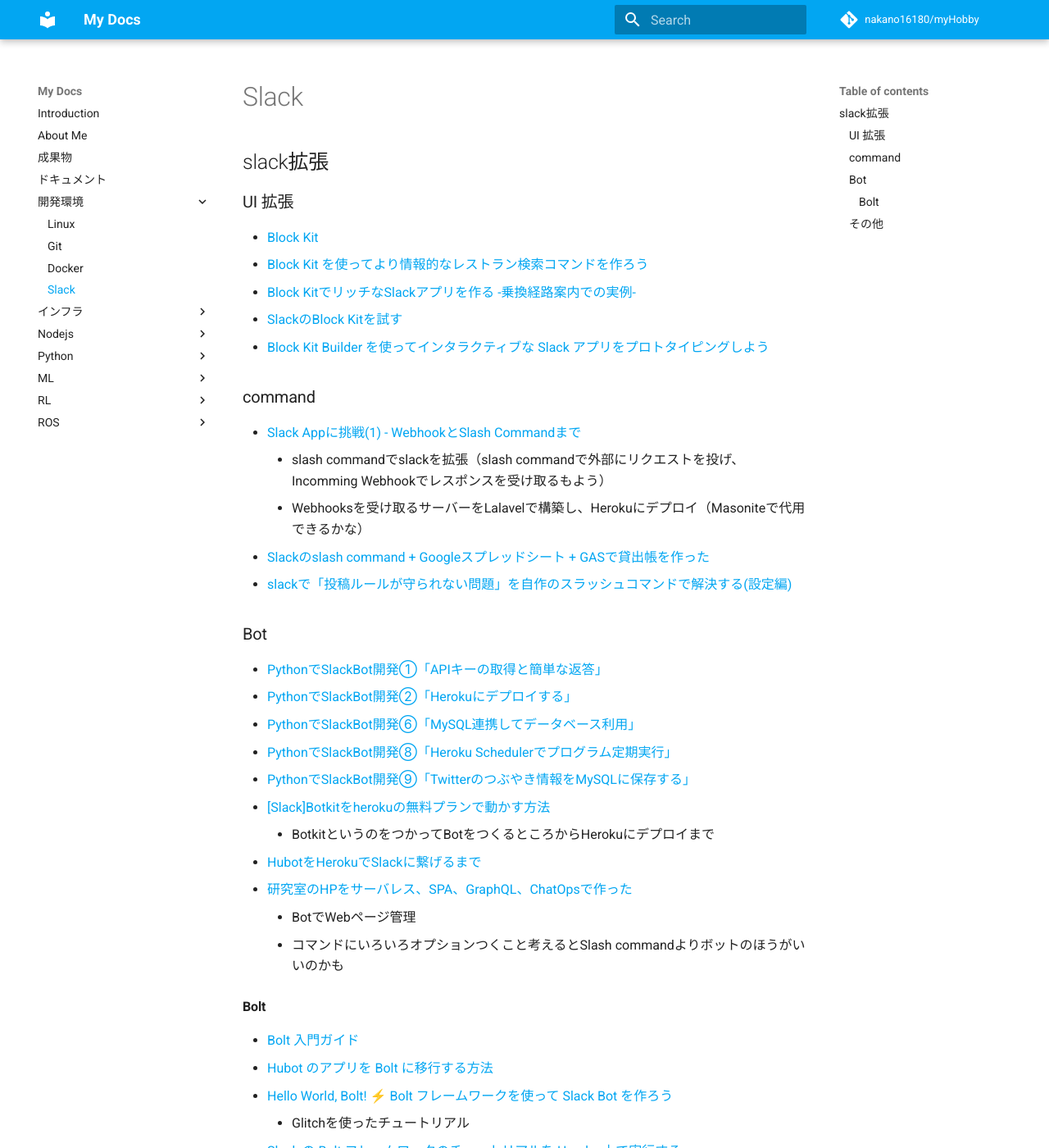
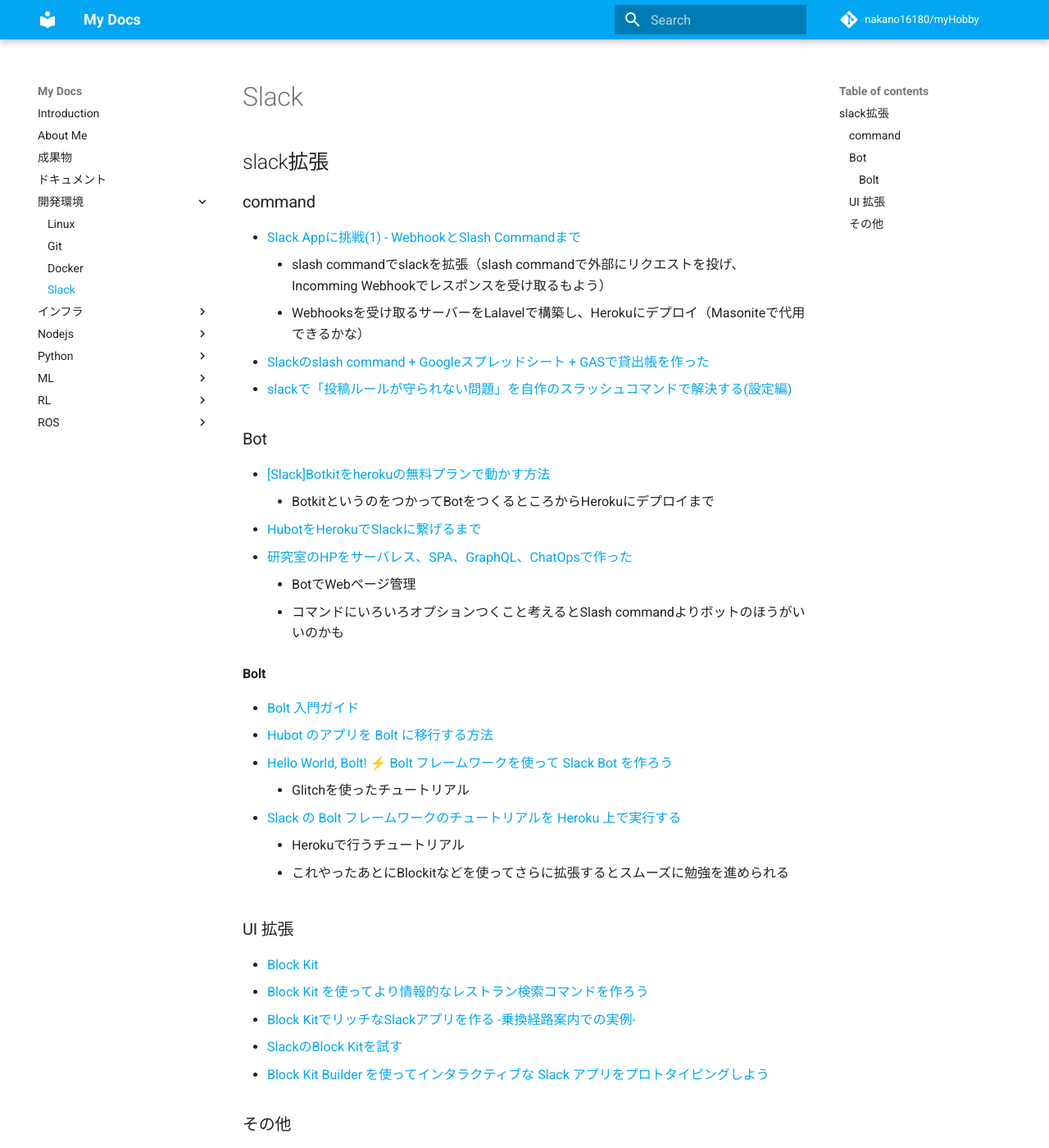
Before and after one commit to nakano16180/myHobby, an MkDocs documentation site: the page built from docs/dev/slack-extend.md, in a window 1280 px wide and 1400 px high. Shown: the whole window at 82% size. Built offline with MkDocs 1.6.1 and Material for MkDocs 9.7.7, drawn with Linux system fonts in a browser that asks for light colours; comment, search, counter and statistics services are not loaded.

Commit message:
update slack

```diff
--- a/docs/dev/slack-extend.md
+++ b/docs/dev/slack-extend.md
@@ -1,11 +1,4 @@
 ## slack拡張
-### UI 拡張
-  - [Block Kit](https://api.slack.com/block-kit)
-  - [Block Kit を使ってより情報的なレストラン検索コマンドを作ろう](https://api.slack.com/lang/ja-jp/slash-block-kit)
-  - [Block KitでリッチなSlackアプリを作る -乗換経路案内での実例-](https://qiita.com/navitime_tech/items/85de33072486e7d323a5)
-  - [SlackのBlock Kitを試す](https://www.dkrk-blog.net/slack/block_kit)
-  - [Block Kit Builder を使ってインタラクティブな Slack アプリをプロトタイピングしよう](https://qiita.com/seratch/items/628751be65de9eb23a80)
-
 ### command
   - [Slack Appに挑戦(1) - WebhookとSlash Commandまで](https://qiita.com/kanaxx/items/a12a523ca3143b5822b8)
     - slash commandでslackを拡張（slash commandで外部にリクエストを投げ、Incomming Webhookでレスポンスを受け取るもよう）
@@ -14,17 +7,13 @@
   - [slackで「投稿ルールが守られない問題」を自作のスラッシュコマンドで解決する(設定編)](https://qiita.com/marogoma/items/e3003564c1b8b7b09e29)
 
 ### Bot
-  - [PythonでSlackBot開発①「APIキーの取得と簡単な返答」](https://www.virtual-surfer.com/entry/2018/04/04/190000)
-  - [PythonでSlackBot開発②「Herokuにデプロイする」](https://www.virtual-surfer.com/entry/2018/04/05/190000)
-  - [PythonでSlackBot開発⑥「MySQL連携してデータベース利用」](https://www.virtual-surfer.com/entry/2018/04/09/190000)
-  - [PythonでSlackBot開発⑧「Heroku Schedulerでプログラム定期実行」](https://www.virtual-surfer.com/entry/2018/04/12/190000)
-  - [PythonでSlackBot開発⑨「Twitterのつぶやき情報をMySQLに保存する」](https://www.virtual-surfer.com/entry/2018/04/14/190000)
   - [[Slack]Botkitをherokuの無料プランで動かす方法](https://qiita.com/biga816/items/148a1156cd8b1a964b91)
     - BotkitというのをつかってBotをつくるところからHerokuにデプロイまで
   - [HubotをHerokuでSlackに繋げるまで](https://qiita.com/chibi929/items/79161111dee411000411)
   - [研究室のHPをサーバレス、SPA、GraphQL、ChatOpsで作った](https://qiita.com/asmsuechan/items/17f168f151346ac5cf65)
     - BotでWebページ管理
     - コマンドにいろいろオプションつくこと考えるとSlash commandよりボットのほうがいいのかも
+
 #### Bolt
   - [Bolt 入門ガイド](https://slack.dev/bolt-js/ja-jp/tutorial/getting-started)
   - [Hubot のアプリを Bolt に移行する方法](https://slack.dev/bolt-js/ja-jp/tutorial/hubot-migration)
```
Also changed, not shown: other parts of docs/dev/slack-extend.md (+7 -0 lines).
